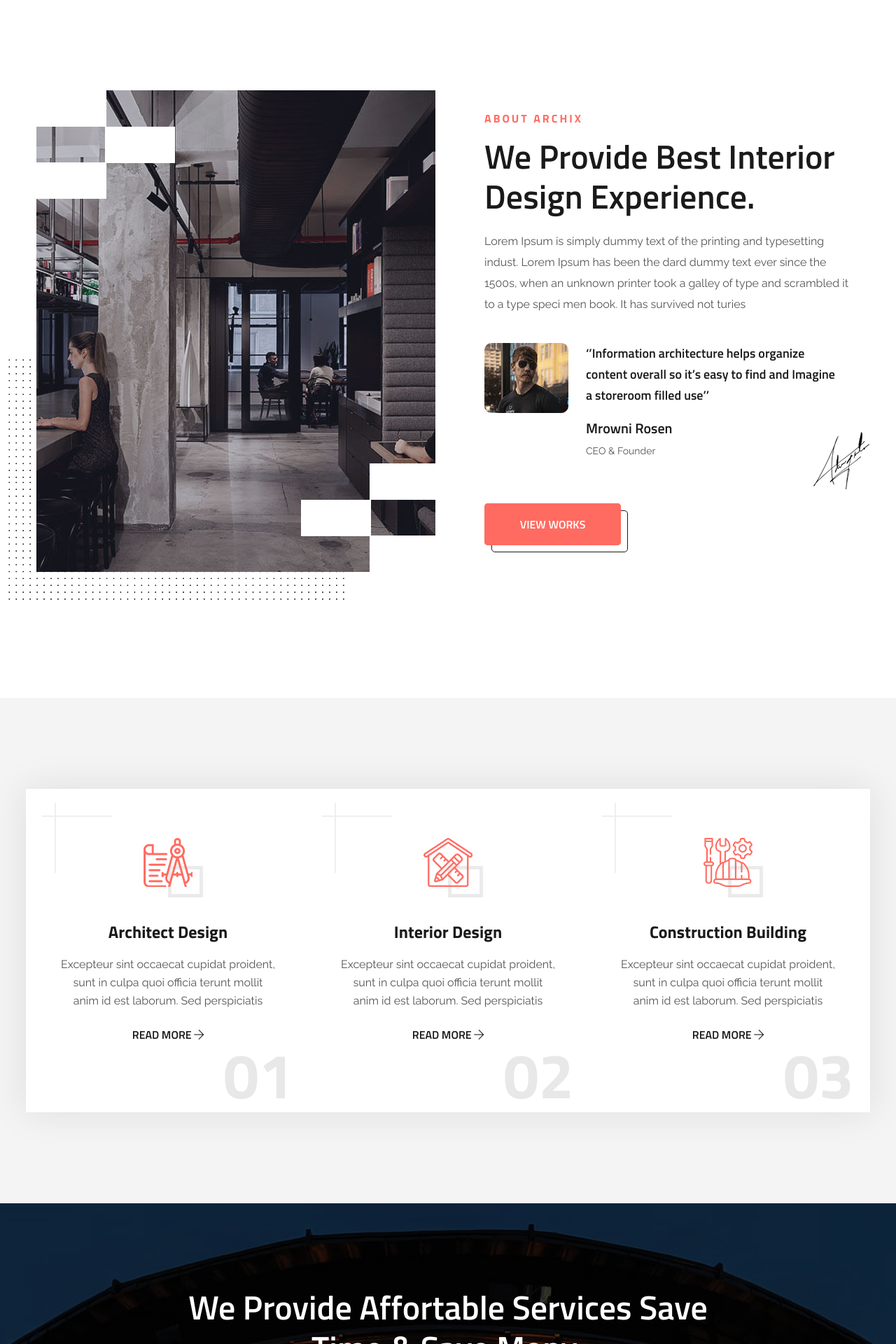
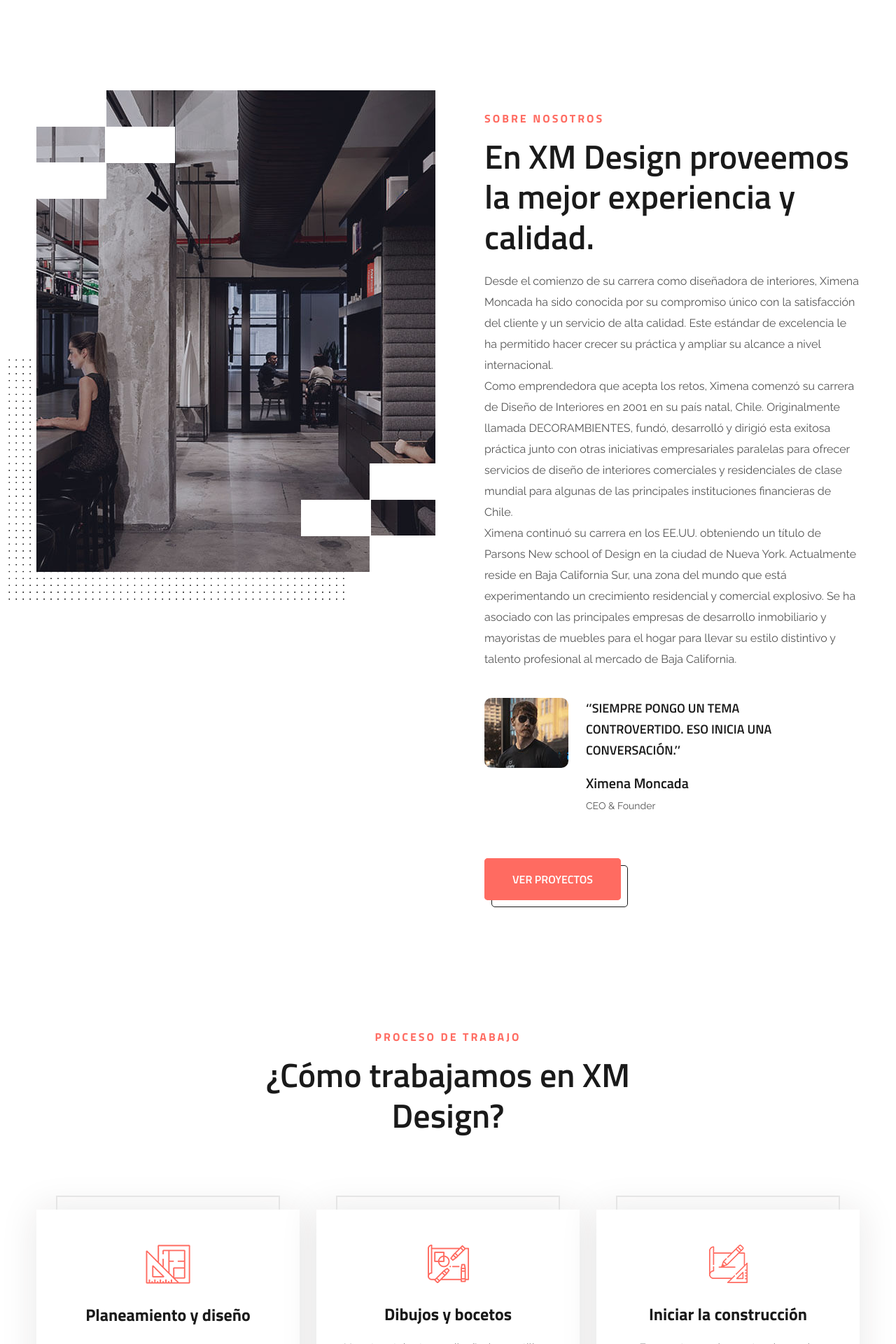
Before and after one commit to Ivonnemtz96/XM-Design, a PHP site: page /story.php in a window 1280 px wide. Shown: the part 428-2348 px from the top of the page at 70% size. Run offline with PHP 8.4, Linux system fonts and the light colour scheme.

Commit message:
ok diseño

```diff
--- a/modules/index.php
+++ b/modules/index.php
@@ -445,13 +445,13 @@
                 <div class="col-lg-3 col-md-6">
                     <div class="arck-counter-inner-item headline pera-content text-center position-relative">
                         <h3><span class="counter">212</span>+</h3>
-                        <p>Expert Engineer</p>
+                        <p>Expertos</p>
                     </div>
                 </div>
                 <div class="col-lg-3 col-md-6">
                     <div class="arck-counter-inner-item headline pera-content text-center position-relative">
                         <h3><span class="counter">100</span>+</h3>
-                        <p>National Awards </p>
+                        <p>Proyectos en marcha</p>
                     </div>
                 </div>
             </div>
@@ -631,7 +631,7 @@
 <div class="container text-center">
     <div class="arck-section-title headline pera-content wow fadeInUp" data-wow-delay="400ms"
         data-wow-duration="1500ms">
-        <span class="sub-title text-uppercase">Opiniones</span>
+        <span class="sub-title text-uppercase">No tenemos límites</span>
         <h2>Empresas con las qhe hemos colaborado</h2>
     </div>
 </div>
--- a/modules/story.php
+++ b/modules/story.php
@@ -7,10 +7,10 @@
   </div>
   <div class="container">
     <div class="arck-breadcrumb-content position-relative text-center headline-2 ul-li">
-            <h1>About Us</h1>
+      <h1>XM Design</h1>
       <ul>
-                <li><a href="#">Home</a></li>
-                <li>About Us</li>
+        <li><a href="#">Inicio</a></li>
+        <li>Nosotros</li>
       </ul>
     </div>
   </div>
@@ -37,33 +37,42 @@
         <div class="col-lg-6">
           <div class="arck-about-text-wrap-2">
             <div class="arck-section-title headline pera-content">
-                            <span class="sub-title text-uppercase">About Archix</span>
-                            <h2>We Provide Best <span>Interior
-                                    Design</span> Experience.</h2>
-                            <p>Lorem Ipsum is simply dummy text of the printing and typesetting indust. Lorem Ipsum has
-                                been the dard dummy text ever since the 1500s, when an unknown printer took a galley of
-                                type and scrambled it to a type speci men book. It has survived not turies</p>
+              <span class="sub-title text-uppercase">Sobre Nosotros</span>
+              <h2>En XM Design <span>proveemos la mejor</span> experiencia y calidad.</h2>
+              <p>
+                Desde el comienzo de su carrera como diseñadora de interiores, Ximena Moncada ha sido conocida por su
+                compromiso único con la satisfacción del cliente y un servicio de alta calidad. Este estándar de
+                excelencia le ha permitido hacer crecer su práctica y ampliar su alcance a nivel internacional.
+                <br>
+                Como emprendedora que acepta los retos, Ximena comenzó su carrera de Diseño de Interiores en 2001 en su
+                país natal, Chile. Originalmente llamada DECORAMBIENTES, fundó, desarrolló y dirigió esta exitosa
+                práctica junto con otras iniciativas empresariales paralelas para ofrecer servicios de diseño de
+                interiores comerciales y residenciales de clase mundial para algunas de las principales instituciones
+                financieras de Chile.
+                <br>
+                Ximena continuó su carrera en los EE.UU. obteniendo un título de Parsons New school of Design en la
+                ciudad de Nueva York. Actualmente reside en Baja California Sur, una zona del mundo que está
+                experimentando un crecimiento residencial y comercial explosivo. Se ha asociado con las principales
+                empresas de desarrollo inmobiliario y mayoristas de muebles para el hogar para llevar su estilo
+                distintivo y talento profesional al mercado de Baja California.
+              </p>
             </div>
-                        <div class="about-signature-img d-flex wow fadeInUp" data-wow-delay="400ms"
-                            data-wow-duration="1500ms">
+            <div class="about-signature-img d-flex wow fadeInUp" data-wow-delay="400ms" data-wow-duration="1500ms">
               <div class="inner-img">
                 <img src="assets/img/about/abs1.jpg" alt="">
               </div>
               <div class="inner-text headline  position-relative">
-                                <h3>‘’Information architecture helps organize
-                                    content overall so it’s easy to find and
-                                    Imagine a storeroom filled use’’ </h3>
+                <h3>‘’SIEMPRE PONGO UN TEMA CONTROVERTIDO. ESO INICIA UNA CONVERSACIÓN.’’ </h3>
                 <div class="about-author">
-                                    <h4>Mrowni Rosen</h4>
+                  <h4>Ximena Moncada</h4>
                   <span>CEO & Founder</span>
                 </div>
-                                <span class="sign-img position-absolute"><img src="assets/img/about/sign.png"
-                                        alt=""></span>
+
               </div>
             </div>
             <div class="arck-btn">
-                            <a class="d-flex justify-content-center align-items-center text-uppercase"
-                                href="project.html">View Works</a>
+              <a class="d-flex justify-content-center align-items-center text-uppercase" href="project.html">Ver
+                Proyectos</a>
             </div>
           </div>
         </div>
@@ -76,64 +85,71 @@
 
 <!-- Start of Service section
 	============================================= -->
-<section id="arck-service" class="arck-service-section">
+<section id="arck-work-process" class="arck-work-process-section">
   <div class="container">
-        <div class="arck-service-content">
+    <div class="arck-section-title headline text-center pera-content wow fadeInUp" data-wow-delay="200ms"
+      data-wow-duration="1500ms">
+      <span class="sub-title text-uppercase">Proceso de trabajo</span>
+      <h2>¿Cómo trabajamos en XM Design?</h2>
+      <!-- <p>Lorem ipsum dolor sit amet, consectetur adipiscing elit, sed do eiusmod tempor labore et dolore magna
+                aliqua. Ut enim ad minim veniam quis.
+            </p> -->
+    </div>
+    <div class="arck-work-process-content">
       <div class="row justify-content-center">
-                <div class="col-lg-4 col-md-6 no-padding">
-                    <div class="arck-service-item text-center position-relative">
-                        <span class="serial-no position-absolute">01</span>
-                        <div class="hover-img position-absolute">
-                            <img src="assets/img/service/ser1.jpg" alt="">
+        <div class="col-lg-4 col-md-6 wow fadeInUp" data-wow-delay="200ms" data-wow-duration="1500ms">
+          <div class="arck-work-process-item text-center position-relative">
+            <div class="inner-icon">
+              <img src="assets/icon/ic4.png" alt="">
             </div>
-                        <div class="inner-icon position-relative">
-                            <img src="assets/icon/ic1.png" alt="">
-                        </div>
-                        <div class="arck-inner-text headline pera-content">
-                            <h3><a href="service-single.html">Architect Design</a></h3>
-                            <p>Excepteur sint occaecat cupidat proident,
-                                sunt in culpa quoi officia terunt mollit anim
-                                id est laborum. Sed perspiciatis</p>
-                            <a class="btn-more text-uppercase" href="service-single.html">Read More <i
-                                    class="fal fa-arrow-right"></i></a>
+            <div class="inner-text headline pera-content">
+              <h3>Planeamiento y diseño</h3>
+              <p>
+                Combinando habilidades artísticas y técnicas, trabajamos en estrecha colaboración con
+                nuestros clientes para garantizar que cada detalle sea considerado y que los resultados
+                sean coherentes con sus expectativas.
+              </p>
+              <div class="work-serial position-relative">
+                <h4>01</h4>
+                <span class="text-uppercase">Paso</span>
               </div>
             </div>
           </div>
-                <div class="col-lg-4 col-md-6 no-padding">
-                    <div class="arck-service-item text-center position-relative">
-                        <span class="serial-no position-absolute">02</span>
-                        <div class="hover-img position-absolute">
-                            <img src="assets/img/service/ser1.jpg" alt="">
         </div>
-                        <div class="inner-icon position-relative">
-                            <img src="assets/icon/ic2.png" alt="">
+        <div class="col-lg-4 col-md-6 wow fadeInUp" data-wow-delay="400ms" data-wow-duration="1500ms">
+          <div class="arck-work-process-item text-center position-relative">
+            <div class="inner-icon">
+              <img src="assets/icon/ic5.png" alt="">
             </div>
-                        <div class="arck-inner-text headline pera-content">
-                            <h3><a href="service-single.html">Interior Design</a></h3>
-                            <p>Excepteur sint occaecat cupidat proident,
-                                sunt in culpa quoi officia terunt mollit anim
-                                id est laborum. Sed perspiciatis</p>
-                            <a class="btn-more text-uppercase" href="service-single.html">Read More <i
-                                    class="fal fa-arrow-right"></i></a>
+            <div class="inner-text headline pera-content">
+              <h3>Dibujos y bocetos</h3>
+              <p>
+                Nuestros talentosos diseñadores utilizan sus habilidades artísticas y técnicas para
+                crear bocetos detallados y precisos que permiten visualizar el diseño en un plano
+                tridimensional <br><br>
+              </p>
+              <div class="work-serial position-relative">
+                <h4>02</h4>
+                <span class="text-uppercase">Paso</span>
               </div>
             </div>
           </div>
-                <div class="col-lg-4 col-md-6 no-padding">
-                    <div class="arck-service-item text-center position-relative">
-                        <span class="serial-no position-absolute">03</span>
-                        <div class="hover-img position-absolute">
-                            <img src="assets/img/service/ser1.jpg" alt="">
         </div>
-                        <div class="inner-icon position-relative">
-                            <img src="assets/icon/ic3.png" alt="">
+        <div class="col-lg-4 col-md-6 wow fadeInUp" data-wow-delay="600ms" data-wow-duration="1500ms">
+          <div class="arck-work-process-item text-center position-relative">
+            <div class="inner-icon">
+              <img src="assets/icon/ic6.png" alt="">
             </div>
-                        <div class="arck-inner-text headline pera-content">
-                            <h3><a href="service-single.html">Construction Building</a></h3>
-                            <p>Excepteur sint occaecat cupidat proident,
-                                sunt in culpa quoi officia terunt mollit anim
-                                id est laborum. Sed perspiciatis</p>
-                            <a class="btn-more text-uppercase" href="service-single.html">Read More <i
-                                    class="fal fa-arrow-right"></i></a>
+            <div class="inner-text headline pera-content">
+              <h3>Iniciar la construcción</h3>
+              <p>
+                En nuestro equipo, entendemos la importancia de la coordinación y la colaboración para
+                garantizar que el proyecto avance sin problemas desde el inicio hasta la finalización.
+              </p>
+              <div class="work-serial position-relative">
+                <h4>03</h4>
+                <span class="text-uppercase">Paso</span>
+              </div>
             </div>
           </div>
         </div>
@@ -150,16 +166,15 @@
   <div class="background_overlay"></div>
   <div class="container">
     <div class="arck-cta-content text-center headline position-relative">
-            <h2>We Provide Affortable Services Save
-                Time & Save Mony. </h2>
+      <h2>En XM Dseign te ayudaremos a crear el espacio que tanto deseas. Llámanos ahora.
+      </h2>
       <div class="arck-cta-button-group d-flex justify-content-center">
         <div class="arck-btn">
-                    <a class="d-flex justify-content-center align-items-center text-uppercase"
-                        href="contact.html">Contact Us</a>
+          <a class="d-flex justify-content-center align-items-center text-uppercase" href="contact.html">Contactar</a>
         </div>
         <div class="arck-cta-number d-flex align-items-center ">
           <i class="fal fa-phone-alt"></i>
-                    <a href="#">0318 148 965</a>
+          <a href="tel:+14243240006">424 324 0006</a>
         </div>
       </div>
     </div>
@@ -170,7 +185,7 @@
 
 <!-- Start of Faq section
 	============================================= -->
-<section id="arck-faq-video" class="arck-faq-video-section">
+<section hidden id="arck-faq-video" class="arck-faq-video-section">
   <div class="container">
     <div class="arck-faq-video-content">
       <div class="row">
@@ -187,13 +202,12 @@
                   data-wow-duration="1500ms">
                   <h2 class="accordion-header" id="headingOne2">
                     <button class="accordion-button" type="button" data-bs-toggle="collapse"
-                                            data-bs-target="#collapseOne2" aria-expanded="true"
-                                            aria-controls="collapseOne">
+                      data-bs-target="#collapseOne2" aria-expanded="true" aria-controls="collapseOne">
                       How to contact with your agent?
                     </button>
                   </h2>
-                                    <div id="collapseOne2" class="accordion-collapse collapse show"
-                                        aria-labelledby="headingOne2" data-bs-parent="#accordionExample2">
+                  <div id="collapseOne2" class="accordion-collapse collapse show" aria-labelledby="headingOne2"
+                    data-bs-parent="#accordionExample2">
                     <div class="accordion-body">
                       We denounce with righteous indignation and dislike men who are so beguiled
                       and demoralized by the charms of pleas ure of the moment, so blinded by
@@ -204,14 +218,13 @@
                 <div class="accordion-item headline-2 pera-content wow fadeInUp" data-wow-delay="400ms"
                   data-wow-duration="1500ms">
                   <h2 class="accordion-header" id="headingTwo2">
-                                        <button class="accordion-button collapsed" type="button"
-                                            data-bs-toggle="collapse" data-bs-target="#collapseTwo2"
-                                            aria-expanded="false" aria-controls="collapseTwo2">
+                    <button class="accordion-button collapsed" type="button" data-bs-toggle="collapse"
+                      data-bs-target="#collapseTwo2" aria-expanded="false" aria-controls="collapseTwo2">
                       How can i install this theme?
                     </button>
                   </h2>
-                                    <div id="collapseTwo2" class="accordion-collapse collapse"
-                                        aria-labelledby="headingTwo2" data-bs-parent="#accordionExample2">
+                  <div id="collapseTwo2" class="accordion-collapse collapse" aria-labelledby="headingTwo2"
+                    data-bs-parent="#accordionExample2">
                     <div class="accordion-body">
                       We denounce with righteous indignation and dislike men who are so beguiled
                       and demoralized by the charms of pleas ure of the moment, so blinded by
@@ -222,14 +235,13 @@
                 <div class="accordion-item headline-2 pera-content wow fadeInUp" data-wow-delay="600ms"
                   data-wow-duration="1500ms">
                   <h2 class="accordion-header" id="headingThree2">
-                                        <button class="accordion-button collapsed" type="button"
-                                            data-bs-toggle="collapse" data-bs-target="#collapseThree2"
-                                            aria-expanded="false" aria-controls="collapseThree2">
+                    <button class="accordion-button collapsed" type="button" data-bs-toggle="collapse"
+                      data-bs-target="#collapseThree2" aria-expanded="false" aria-controls="collapseThree2">
                       How can i make dmca on copy item?
                     </button>
                   </h2>
-                                    <div id="collapseThree2" class="accordion-collapse collapse"
-                                        aria-labelledby="headingThree2" data-bs-parent="#accordionExample2">
+                  <div id="collapseThree2" class="accordion-collapse collapse" aria-labelledby="headingThree2"
+                    data-bs-parent="#accordionExample2">
                     <div class="accordion-body">
                       We denounce with righteous indignation and dislike men who are so beguiled
                       and demoralized by the charms of pleas ure of the moment, so blinded by
@@ -240,14 +252,13 @@
                 <div class="accordion-item headline-2 pera-content wow fadeInUp" data-wow-delay="800ms"
                   data-wow-duration="1500ms">
                   <h2 class="accordion-header" id="headingFour">
-                                        <button class="accordion-button collapsed" type="button"
-                                            data-bs-toggle="collapse" data-bs-target="#collapseFour"
-                                            aria-expanded="false" aria-controls="collapseFour">
+                    <button class="accordion-button collapsed" type="button" data-bs-toggle="collapse"
+                      data-bs-target="#collapseFour" aria-expanded="false" aria-controls="collapseFour">
                       How to despout on this product?
                     </button>
                   </h2>
-                                    <div id="collapseFour" class="accordion-collapse collapse"
-                                        aria-labelledby="headingFour" data-bs-parent="#accordionExample2">
+                  <div id="collapseFour" class="accordion-collapse collapse" aria-labelledby="headingFour"
+                    data-bs-parent="#accordionExample2">
                     <div class="accordion-body">
                       We denounce with righteous indignation and dislike men who are so beguiled
                       and demoralized by the charms of pleas ure of the moment, so blinded by
@@ -264,8 +275,7 @@
             <div class="acrk-img-shape1 position-absolute"><i></i></div>
             <div class="acrk-img-shape2 position-absolute"><i></i></div>
             <div class="arck-video-play-btn">
-                            <a class="d-flex align-items-center justify-content-center" href="#"><i
-                                    class="fas fa-play"></i></a>
+              <a class="d-flex align-items-center justify-content-center" href="#"><i class="fas fa-play"></i></a>
             </div>
             <div class="inner-img">
               <img src="assets/img/about/ab5.jpg" alt="">
@@ -318,7 +328,7 @@
 
 <!-- Start of Team Membar section
 	============================================= -->
-<section id="arck-team" class="arck-team-section position-relative">
+<section hidden id="arck-team" class="arck-team-section position-relative">
   <div class="container">
     <div class="arck-section-title headline text-center pera-content wow fadeInUp" data-wow-delay="200ms"
       data-wow-duration="1500ms">
@@ -453,7 +463,7 @@
 
 <!-- Start of Testimonial section
 	============================================= -->
-<section id="arck-testimonial" class="arck-testimonial-section">
+<section hidden id="arck-testimonial" class="arck-testimonial-section">
   <div class="container">
     <div class="arck-testimonial-content">
       <div class="row">
@@ -535,7 +545,7 @@
 
 <!-- Start of Sponsor section
 	============================================= -->
-<section id="arck-sponsor" class="arck-sponsor-section">
+<section hidden id="arck-sponsor" class="arck-sponsor-section">
   <div class="container">
     <div class="arck-sponsor-slider">
       <div class="arck-sponsor-slider-item">
```
Also changed, not shown: modules/projects.php (+69 -63 lines). Lines whose indentation alone changed are shown as unchanged.
